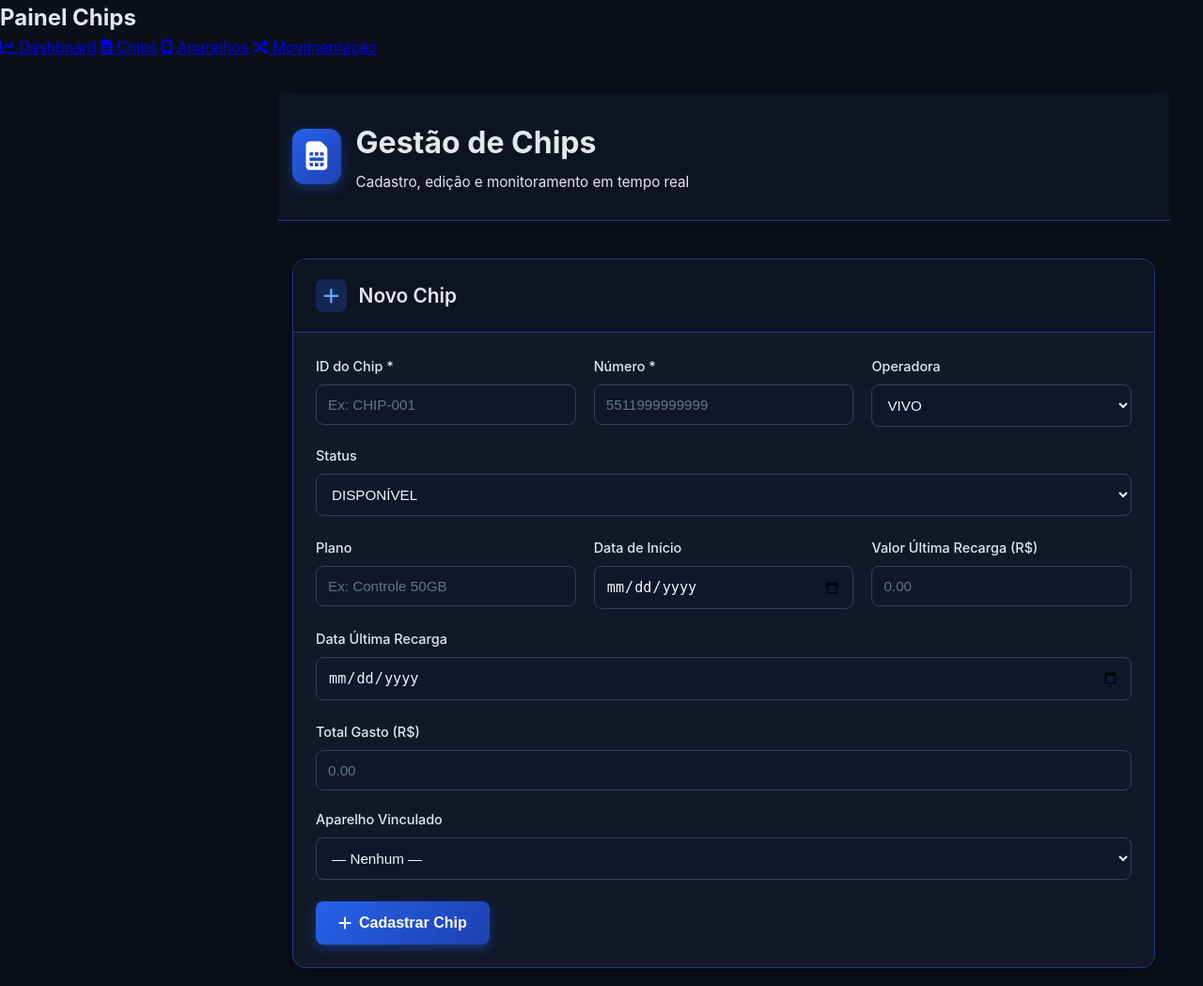
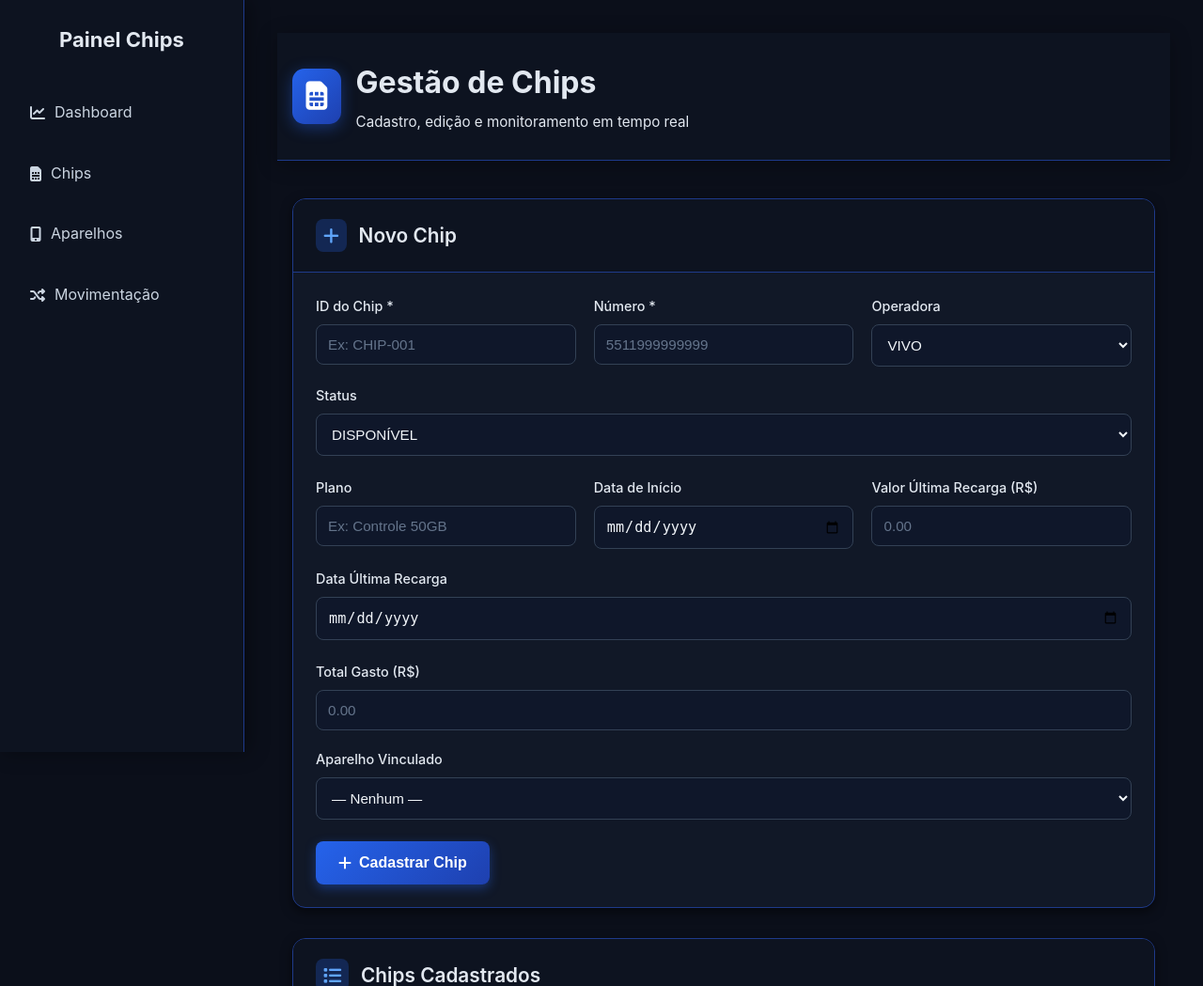
Before and after one commit to desenvoltoo/painel-chips, a Flask app: template templates/chips.html in a window 1280 px wide. Shown: the top 1049 px of the page at 94% size. Run offline with Flask 3, Linux system fonts and the light colour scheme; the template is opened without the code that fills it, so the values that code supplies are empty; some libraries are stand-ins or nearby versions.

Commit message:
Update style.css

```diff
--- a/static/css/style.css
+++ b/static/css/style.css
@@ -411,3 +411,55 @@ body {
         padding: 0.6rem;
     }
 }
+/* ============================================================
+   SIDEBAR FIXO DO PAINEL
+============================================================ */
+.sidebar {
+    width: 260px;
+    height: 100vh;
+    background: #0d1320;        /* mesmo tom dark premium */
+    color: #e2e8f0;
+    position: fixed;
+    top: 0;
+    left: 0;
+    padding: 25px 20px;
+    border-right: 1px solid #1e3a8a;
+    box-shadow: 4px 0 20px rgba(0,0,0,0.4);
+    display: flex;
+    flex-direction: column;
+    gap: 15px;
+    z-index: 9999;
+}
+
+.sidebar .side-title {
+    font-size: 22px;
+    font-weight: 700;
+    margin-bottom: 20px;
+    text-align: center;
+    color: #ffffff;
+}
+
+.sidebar a {
+    color: #cbd5e1;
+    text-decoration: none;
+    font-size: 16px;
+    padding: 12px;
+    border-radius: 8px;
+    transition: 0.2s;
+    display: flex;
+    align-items: center;
+    gap: 10px;
+}
+
+.sidebar a:hover {
+    background: #1e3a8a;
+    color: white;
+}
+
+/* ============================================================
+   AJUSTE DO CONTEÚDO PARA NÃO FICAR POR BAIXO DO MENU
+============================================================ */
+.content {
+    margin-left: 260px;   /* desloca o conteúdo para o lado */
+    padding: 35px;
+}
```
